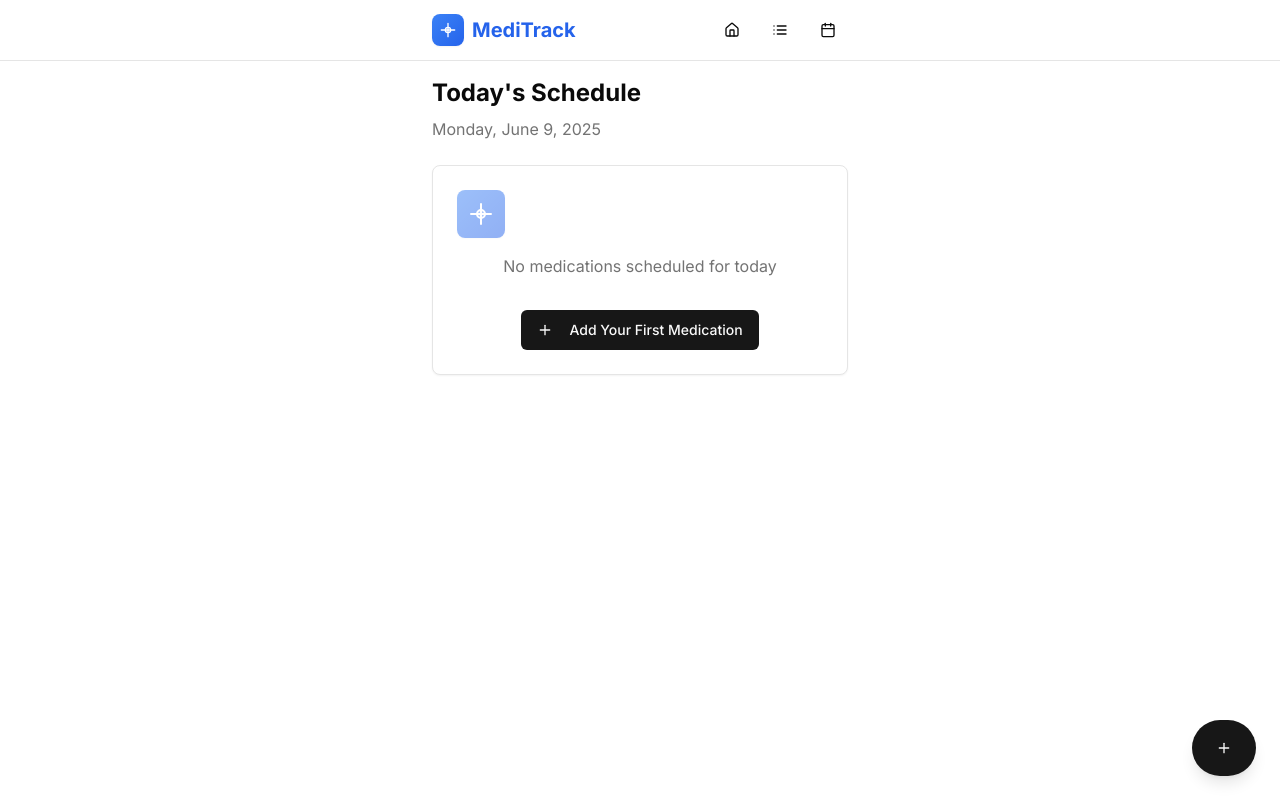
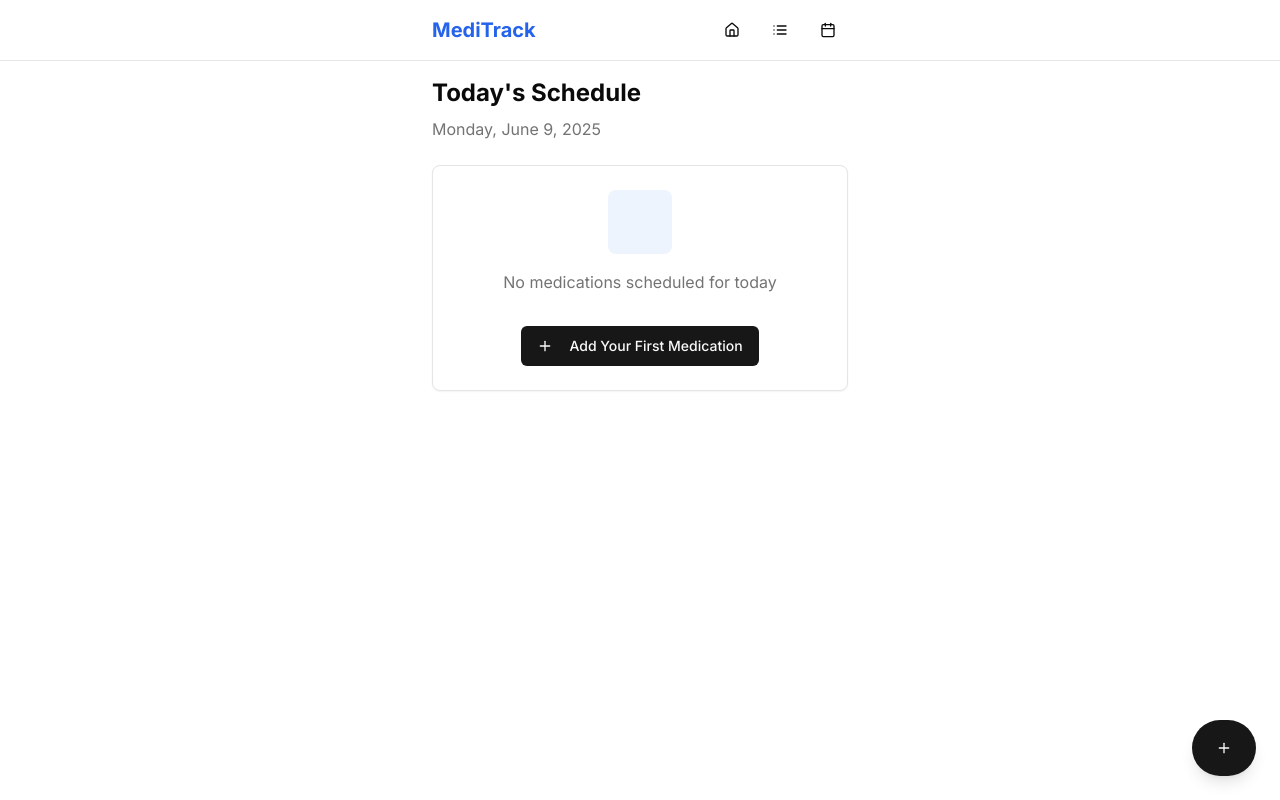
Before and after one commit to pemaghising/MediTrack, a Next.js app: page / in a window 1280 px wide. Built offline with nearby package versions, Linux system fonts and the light colour scheme.

Commit message:
remove logo from all pages for cleaner design
#VERCEL_SKIP

Co-authored-by: Pema Ghising <38718476+pemaghising@users.noreply.github.com>

```diff
--- a/app/calendar/page.tsx
+++ b/app/calendar/page.tsx
@@ -6,7 +6,6 @@ import { Button } from "@/components/ui/button"
 import { Card, CardContent } from "@/components/ui/card"
 import { Badge } from "@/components/ui/badge"
 import Link from "next/link"
-import { Logo } from "@/components/logo"
 import { getAdherenceForMonth, type DoseLog, type Medication } from "@/lib/data"
 import { Dialog, DialogContent, DialogHeader, DialogTitle, DialogTrigger } from "@/components/ui/dialog"
 
@@ -67,7 +66,7 @@ export default function CalendarPage() {
     return (
       <div className="min-h-screen flex items-center justify-center bg-background">
         <div className="text-center">
-          <Logo size="lg" className="mx-auto mb-4" />
+          <h1 className="text-2xl font-bold text-blue-600 mb-4">MediTrack</h1>
           <p className="text-muted-foreground">Loading your calendar...</p>
         </div>
       </div>
@@ -106,7 +105,6 @@ export default function CalendarPage() {
                 <ArrowLeft className="h-4 w-4" />
               </Button>
             </Link>
-            <Logo size="sm" />
             <h1 className="text-xl font-bold">My Adherence Log</h1>
           </div>
         </div>
@@ -183,8 +181,7 @@ export default function CalendarPage() {
                   {day.dayData && day.dayData.totalScheduled > 0 && (
                     <DialogContent>
                       <DialogHeader>
-                        <DialogTitle className="flex items-center gap-2">
-                          <Logo size="sm" showText={false} />
+                        <DialogTitle>
                           {day.date.toLocaleDateString("en-US", {
                             weekday: "long",
                             month: "long",
--- a/app/medications/add/page.tsx
+++ b/app/medications/add/page.tsx
@@ -8,7 +8,6 @@ import { Input } from "@/components/ui/input"
 import { Label } from "@/components/ui/label"
 import Link from "next/link"
 import { useRouter } from "next/navigation"
-import { Logo } from "@/components/logo"
 import { addMedication } from "@/lib/data"
 
 export default function AddMedicationPage() {
@@ -65,7 +64,6 @@ export default function AddMedicationPage() {
                 <ArrowLeft className="h-4 w-4" />
               </Button>
             </Link>
-            <Logo size="sm" />
             <h1 className="text-xl font-bold">Add Medication</h1>
           </div>
         </div>
@@ -74,10 +72,7 @@ export default function AddMedicationPage() {
       <div className="max-w-md mx-auto p-4">
         <Card>
           <CardHeader>
-            <CardTitle className="flex items-center gap-2">
-              <Logo size="sm" showText={false} />
-              Medication Details
-            </CardTitle>
+            <CardTitle>Medication Details</CardTitle>
           </CardHeader>
           <CardContent className="space-y-6">
             <div className="space-y-2">
--- a/app/medications/page.tsx
+++ b/app/medications/page.tsx
@@ -6,7 +6,6 @@ import { Button } from "@/components/ui/button"
 import { Card, CardContent } from "@/components/ui/card"
 import { Badge } from "@/components/ui/badge"
 import Link from "next/link"
-import { Logo } from "@/components/logo"
 import { type Medication, getAllMedications, deleteMedication } from "@/lib/data"
 import {
   AlertDialog,
@@ -54,7 +53,7 @@ export default function MedicationsPage() {
     return (
       <div className="min-h-screen flex items-center justify-center bg-background">
         <div className="text-center">
-          <Logo size="lg" className="mx-auto mb-4" />
+          <h1 className="text-2xl font-bold text-blue-600 mb-4">MediTrack</h1>
           <p className="text-muted-foreground">Loading your medications...</p>
         </div>
       </div>
@@ -72,7 +71,6 @@ export default function MedicationsPage() {
                 <ArrowLeft className="h-4 w-4" />
               </Button>
             </Link>
-            <Logo size="sm" />
             <h1 className="text-xl font-bold">My Medications</h1>
           </div>
         </div>
@@ -83,7 +81,7 @@ export default function MedicationsPage() {
           {medications.length === 0 ? (
             <Card>
               <CardContent className="p-6 text-center">
-                <Logo size="lg" showText={false} className="mx-auto mb-4 opacity-50" />
+                <div className="w-16 h-16 bg-blue-100 rounded-lg mx-auto mb-4 opacity-50"></div>
                 <p className="text-muted-foreground mb-4">No medications added yet</p>
                 <Link href="/medications/add">
                   <Button>
--- a/app/page.tsx
+++ b/app/page.tsx
@@ -7,7 +7,6 @@ import { Card, CardContent } from "@/components/ui/card"
 import { Checkbox } from "@/components/ui/checkbox"
 import { Badge } from "@/components/ui/badge"
 import Link from "next/link"
-import { Logo } from "@/components/logo"
 import { type Medication, type DoseLog, getTodaysMedications, markDoseAsTaken, updateMissedDoses } from "@/lib/data"
 
 export default function HomePage() {
@@ -46,7 +45,7 @@ export default function HomePage() {
     return (
       <div className="min-h-screen flex items-center justify-center bg-background">
         <div className="text-center">
-          <Logo size="lg" className="mx-auto mb-4" />
+          <h1 className="text-2xl font-bold text-blue-600 mb-4">MediTrack</h1>
           <p className="text-muted-foreground">Loading your medications...</p>
         </div>
       </div>
@@ -59,7 +58,7 @@ export default function HomePage() {
       <nav className="border-b bg-white sticky top-0 z-10">
         <div className="max-w-md mx-auto px-4 py-3">
           <div className="flex items-center justify-between">
-            <Logo size="md" />
+            <h1 className="text-xl font-bold text-blue-600">MediTrack</h1>
             <div className="flex gap-2">
               <Link href="/">
                 <Button variant="ghost" size="sm">
@@ -98,7 +97,7 @@ export default function HomePage() {
           {todaysMeds.length === 0 ? (
             <Card>
               <CardContent className="p-6 text-center">
-                <Logo size="lg" showText={false} className="mx-auto mb-4 opacity-50" />
+                <div className="w-16 h-16 bg-blue-100 rounded-lg mx-auto mb-4 opacity-50"></div>
                 <p className="text-muted-foreground mb-4">No medications scheduled for today</p>
                 <Link href="/medications/add">
                   <Button className="mt-4">
```
